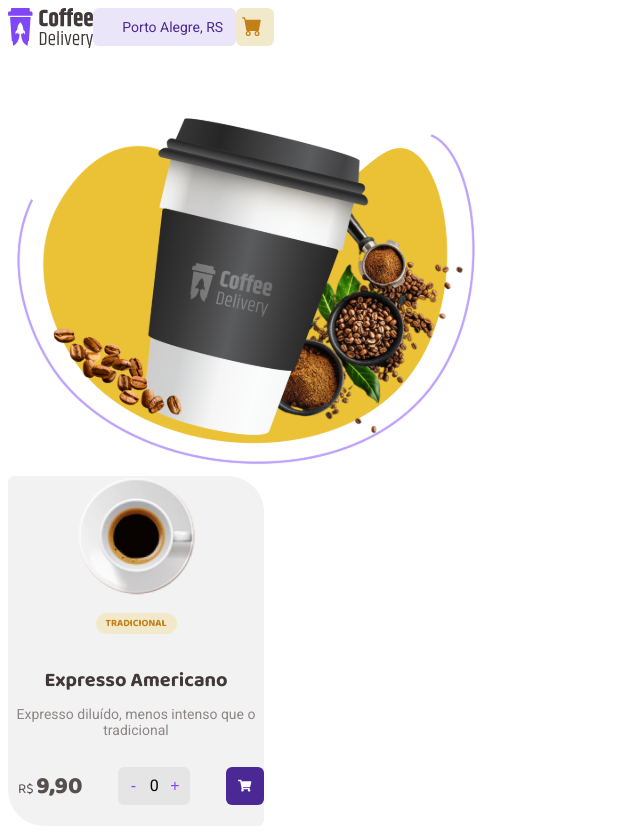
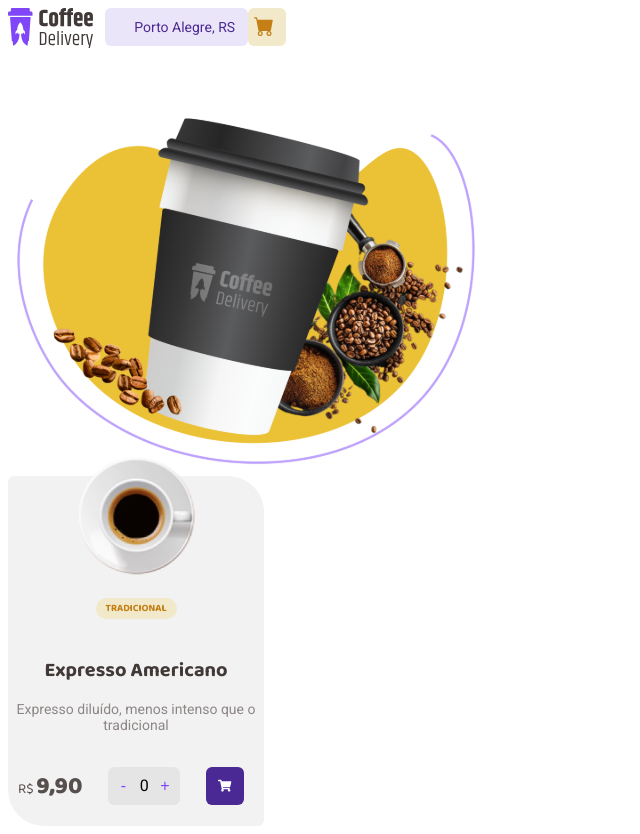
Before and after one commit to helenapaixao/CoffeDelivery, a React (Vite) app: page / in a window 1280 px wide. Shown: the whole page, without its empty margins (0-640 px from the left). Built offline with nearby package versions, Linux system fonts and the light colour scheme; some icons are missing.

Commit message:
[feat] Enhance Header component and Styles

```diff
--- a/src/components/Atoms/Image/styles.ts
+++ b/src/components/Atoms/Image/styles.ts
@@ -4,4 +4,5 @@ export const Container = styled.div`
 display:flex ;
 align-items:center;
 justify-content:center ;
+margin-top: -20px;
 `
--- a/src/components/Molecules/ButtonCart/styles.ts
+++ b/src/components/Molecules/ButtonCart/styles.ts
@@ -10,10 +10,11 @@ export const Container = styled.button<ButtonProps>`
   width: 38px;
   border: none;
   outline: none;
-  background-color: #4B2995;
-    display: flex;
+  background-color: #4b2995;
+  display: flex;
   align-items: center;
   justify-content: center;
+  margin-right: 20px;
 `;
 
 export const IconContainer = styled.div`
@@ -22,15 +23,14 @@ export const IconContainer = styled.div`
   justify-content: center;
   border: none;
   outline: none;
-  color: #FFF;
-  height:20px ;
+  color: #fff;
+  height: 20px;
   align-items: center;
-  justify-content: center ;
-
+  justify-content: center;
 `;
 
 export const Title = styled.h1<{ size: string; hasIcon: boolean }>`
- margin-left: ${({ hasIcon }) => (hasIcon ? "8px" : "0px")};
+  margin-left: ${({ hasIcon }) => (hasIcon ? "8px" : "0px")};
   margin-left: ${({ hasIcon }) => (hasIcon ? "27px" : "0px")};
   color: ${({ size }) =>
     size === "s" ? "#4B2995" : size === "m" ? "#4B2995" : "#FFFF"};
--- a/src/components/Molecules/Header/index.tsx
+++ b/src/components/Molecules/Header/index.tsx
@@ -1,4 +1,4 @@
-import Logo from "../../../assets/logo.svg";
+import Logo from "@assets/logo.svg";
 import { Image, Container } from "./styles";
 import { Button } from "../../Atoms/Button";
 import {BsCartFill} from 'react-icons/bs'
@@ -7,7 +7,13 @@ export const Header = () => {
   return (
     <Container>
       <Image src={Logo} />
+      <div style={{
+        flexDirection: 'row',
+        marginLeft: '12px'
+      }}>
       <Button hasIcon={true} onPress={() => null} size="m" icon={<FaLocationDot/> } title="Porto Alegre, RS"/>
+
+      </div>
       <Button hasIcon={true} onPress={() => null} size="s" icon={<BsCartFill/> } />
     </Container>
   );
```
Also changed, not shown: src/components/Atoms/Banner/index.tsx (added), src/components/Atoms/Banner/styles.ts (added), src/screens/Checkout/index.tsx (added).
